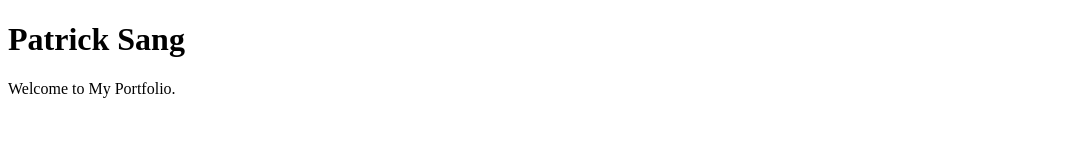
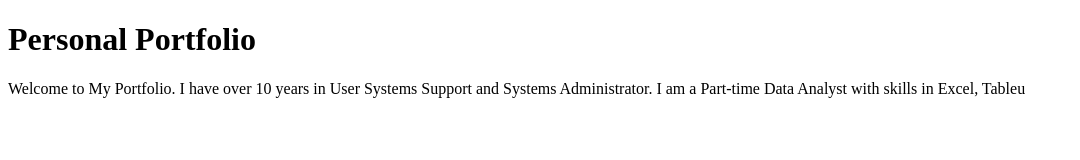
Before and after one commit to barsigo/barsigo.github.io, a plain HTML site: page index.html in a window 1280 px wide. Shown: the whole page, without its empty margins (0-1080 px from the left). Drawn offline with Linux system fonts and the light colour scheme.

Commit message:
Update index.html

```diff
--- a/index.html
+++ b/index.html
@@ -1,7 +1,11 @@
 <!DOCTYPE html>
-<html>
+<html lang="en">
+ <head>
+    <meta charset="utf-8">
+    <title> Mr.Patrick Sang Portfolio </title>
+  </head>
 <body>
-<h1>Patrick Sang</h1>
-<p>Welcome to My Portfolio. </p>
+<h1>Personal Portfolio</h1>
+<p>Welcome to My Portfolio. I have over 10 years in User Systems Support and Systems Administrator. I am a Part-time Data Analyst with skills in Excel, Tableu</p>
 </body>
 </html>
```
